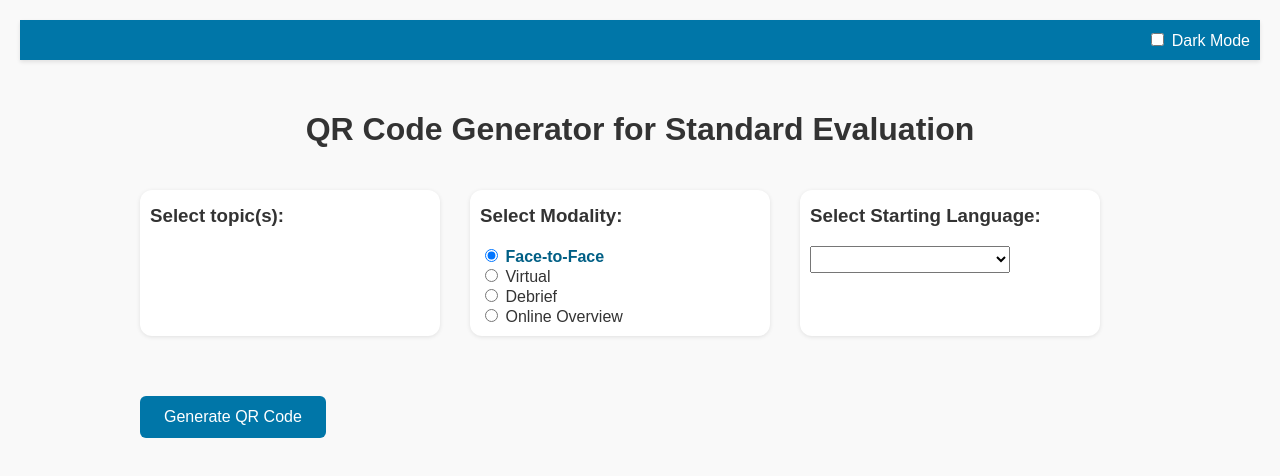
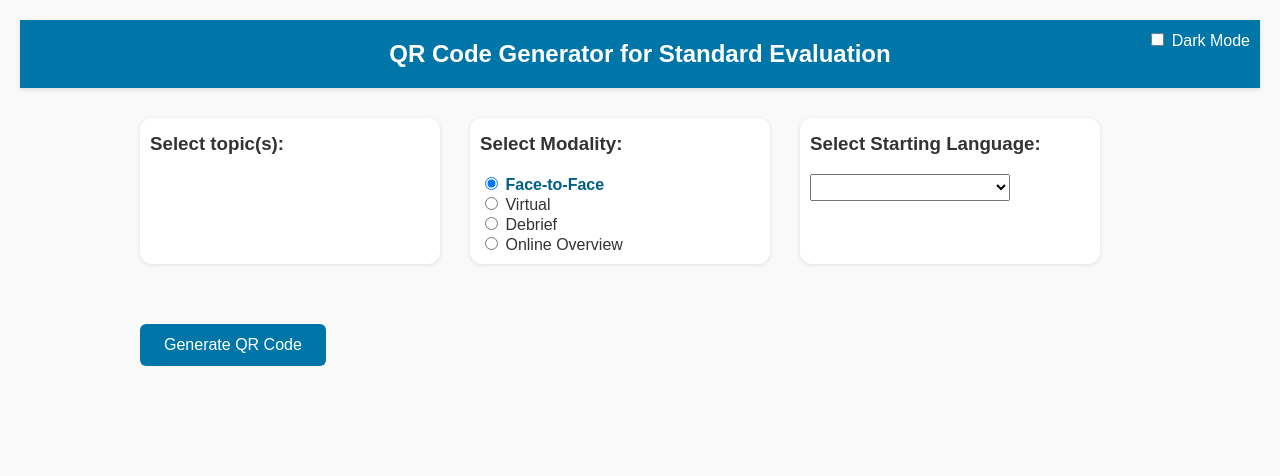
Before and after one commit to HartLeeAtBlanchard/hartleeatblanchard.github.io, a plain HTML site: page index.html in a window 1280 px wide. Drawn offline with nearby package versions, Linux system fonts and the light colour scheme; no server answers.

Commit message:
Add files via upload

```diff
--- a/index.html
+++ b/index.html
@@ -142,16 +142,13 @@
 </head>
 <body>
   <header>
-
+    <h2 style="margin:0px;">QR Code Generator for Standard Evaluation</h2>
     <label style="position:absolute; top:30px; right:30px;">
       <input type="checkbox" id="dark-toggle"> Dark Mode
     </label>
   </header>
   <main>
   <div style="display: flex; flex-wrap: wrap; gap: 20px; justify-content: flex-start; margin-bottom: 30px;">
-
-
-  <h1 style="width:100%;">QR Code Generator for Standard Evaluation</h1>
 
   <div class="section" id="topics-section">
     <h3>Select topic(s):</h3>
```
